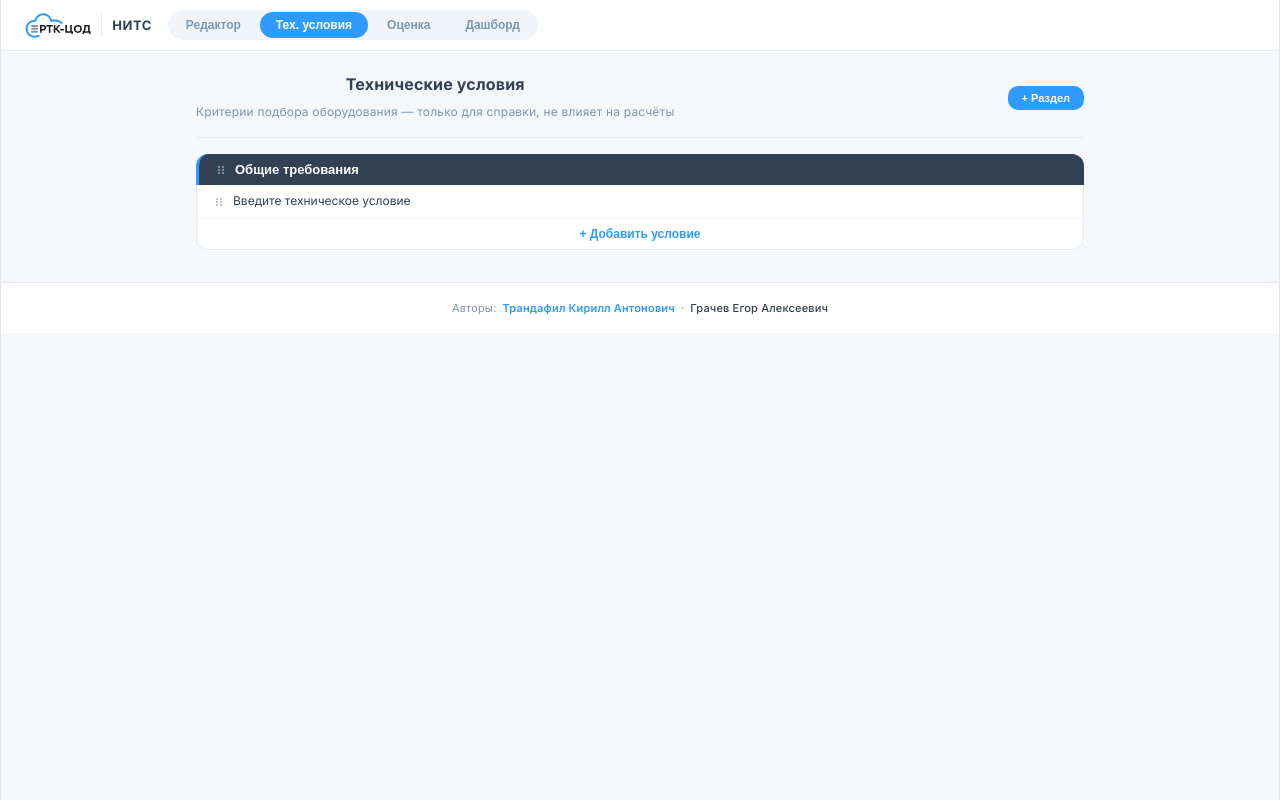
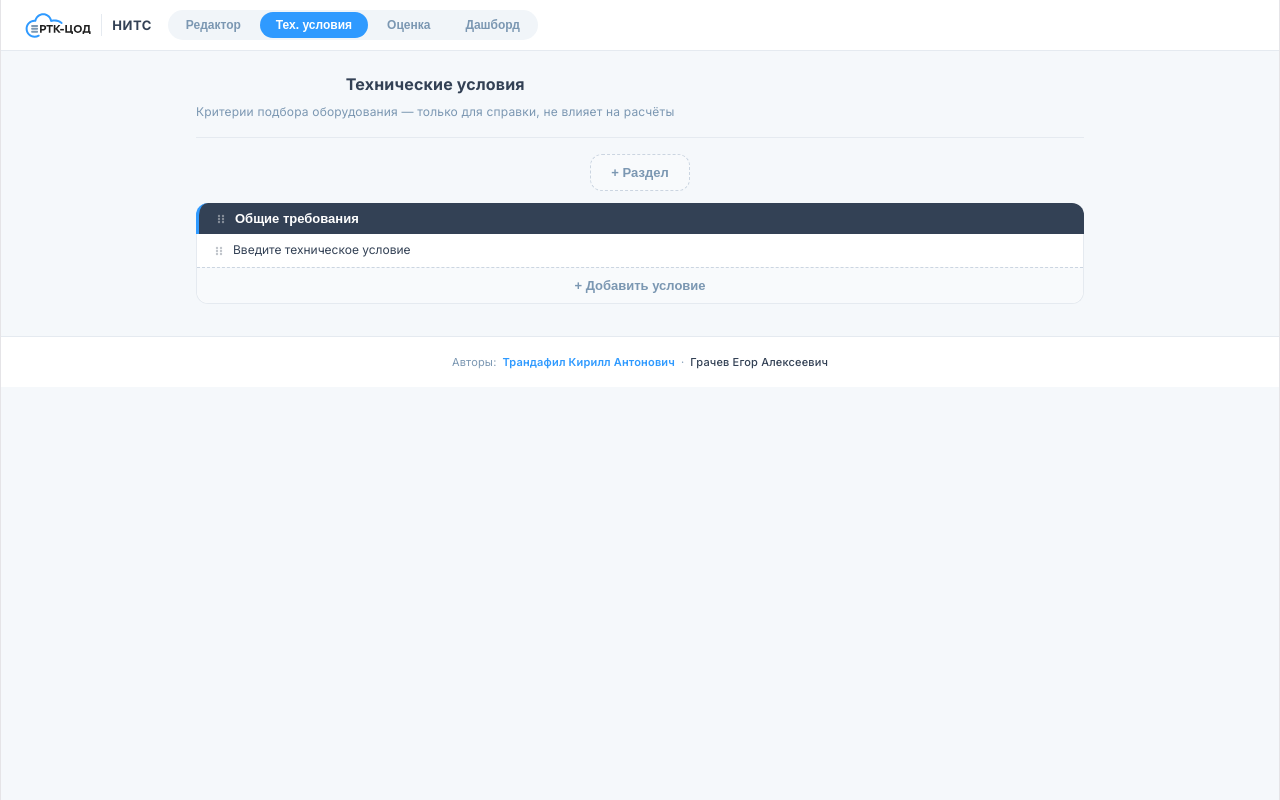
Before and after one commit to anezuf/Equipment-Testing, a React (Vite) app: page / in a window 1280 px wide. Both pictures are taken after a click on the button "Тех. условия". Built offline with nearby package versions, Linux system fonts and the light colour scheme.

Commit message:
feat: unified dashed button style + move + Раздел button

```diff
--- a/src/App.jsx
+++ b/src/App.jsx
@@ -340,8 +340,8 @@ export default function App(){
       .srow{display:flex;justify-content:space-between;padding:6px 14px;font-size:12px}
       .srow:nth-child(even){background:#F5F8FB}
       .sn{color:#7B97B2}.sv{font-weight:700}
-      .pdf-btn{display:block;margin:0 auto 24px;padding:10px 32px;border-radius:20px;border:none;background:#2F9AFF;color:#fff;font-size:14px;font-weight:700;cursor:pointer;font-family:Inter,system-ui,sans-serif}
-      .pdf-btn:hover{background:#1a7de6}
+      .pdf-btn{display:block;margin:0 auto 24px;padding:10px 20px;border-radius:12px;border:1.5px dashed #CBD5E1;background:#F8FAFC;color:#7B97B2;font-size:13px;font-weight:600;cursor:pointer;font-family:Inter,system-ui,sans-serif;transition:all 0.2s ease}
+      .pdf-btn:hover{border:1.5px solid #2F9AFF;background:#EFF6FF;color:#2F9AFF}
       .sec-block{break-inside:avoid}
       .row{break-inside:avoid}
       @media print{body{padding:16px}.pdf-btn{display:none!important}}
@@ -537,7 +537,7 @@ export default function App(){
         <div style={{display:"flex",gap:3,background:"#F1F5F9",borderRadius:20,padding:2}}>{navBtn("Редактор","editor")}{navBtn("Тех. условия","techspecs")}{navBtn("Оценка","input")}{navBtn("Дашборд","dashboard")}</div>
       </div>
       <div style={{display:"flex",gap:6,alignItems:"center"}}>
-        {view==="dashboard"&&<button className="btn-primary" onClick={exportPDF} style={{padding:"5px 12px",borderRadius:20,border:`1.5px solid ${B.blue}`,background:B.blue,color:"#fff",fontSize:11,fontWeight:600,cursor:"pointer",whiteSpace:"nowrap"}}>PDF</button>}
+        {view==="dashboard"&&<button className="btn-add-vendor" onClick={exportPDF} style={{padding:"6px 14px",borderRadius:12,border:"1.5px dashed #CBD5E1",background:"#F8FAFC",color:"#7B97B2",fontSize:11,fontWeight:600,cursor:"pointer",whiteSpace:"nowrap"}}>PDF</button>}
       </div>
     </div>
 
@@ -557,9 +557,9 @@ export default function App(){
             <svg width="13" height="13" viewBox="0 0 16 16" fill="none"><path d="M8 10V2M5 5l3-3 3 3M3 12h10" stroke="currentColor" strokeWidth="1.5" strokeLinecap="round" strokeLinejoin="round"/></svg>
             Сохранить
           </button>
-          <button className="btn-primary" onClick={addSection} style={{padding:"6px 14px",borderRadius:10,border:"none",background:B.blue,color:"#fff",fontSize:11,fontWeight:600,cursor:"pointer",whiteSpace:"nowrap"}}>+ Раздел</button>
         </div>
       </div>
+      <button className="btn-add-vendor" onClick={addSection} style={{padding:"10px 20px",borderRadius:12,border:"1.5px dashed #CBD5E1",background:"#F8FAFC",color:"#7B97B2",fontSize:13,fontWeight:600,cursor:"pointer",whiteSpace:"nowrap",marginBottom:12}}>+ Раздел</button>
       <DndContext sensors={sensors} collisionDetection={closestCenter} onDragStart={({active})=>setActiveSectionId(active.id)} onDragEnd={handleSectionDragEnd} onDragCancel={()=>setActiveSectionId(null)}>
         <SortableContext items={sections.map((_,si)=>`sec-${si}`)} strategy={verticalListSortingStrategy}>
           {sections.map((sec,si)=>
@@ -638,8 +638,8 @@ export default function App(){
           <div style={{fontSize:16,fontWeight:700,color:B.graphite}}>Технические условия</div>
           <div style={{fontSize:12,color:B.steel,marginTop:2}}>Критерии подбора оборудования — только для справки, не влияет на расчёты</div>
         </div>
-        <button className="btn-primary" onClick={()=>setTechSpecs(p=>[...p,{n:"Новый раздел",items:[{n:"Новое условие"}]}])} style={{padding:"6px 14px",borderRadius:10,border:"none",background:B.blue,color:"#fff",fontSize:11,fontWeight:600,cursor:"pointer",whiteSpace:"nowrap"}}>+ Раздел</button>
       </div>
+      <button className="btn-add-vendor" onClick={()=>setTechSpecs(p=>[...p,{n:"Новый раздел",items:[{n:"Новое условие"}]}])} style={{padding:"10px 20px",borderRadius:12,border:"1.5px dashed #CBD5E1",background:"#F8FAFC",color:"#7B97B2",fontSize:13,fontWeight:600,cursor:"pointer",whiteSpace:"nowrap",marginBottom:12}}>+ Раздел</button>
       {techSpecs.map((sec,si)=><div key={si} style={{marginBottom:12}}>
         <div draggable onDragStart={e=>{e.dataTransfer.setData("text",JSON.stringify({type:"ts-sec",si}));e.dataTransfer.effectAllowed="move";}} onDragOver={e=>{e.preventDefault();e.dataTransfer.dropEffect="move";}} onDrop={e=>{e.preventDefault();try{const d=JSON.parse(e.dataTransfer.getData("text"));if(d.type==="ts-sec"&&d.si!==si){const n=[...techSpecs];const [m]=n.splice(d.si,1);n.splice(si,0,m);setTechSpecs(n);}}catch{}}} style={{display:"flex",alignItems:"center",gap:8,padding:"8px 16px",background:B.graphite,borderRadius:"12px 12px 0 0",borderLeft:`3px solid ${VC[si%VC.length]}`,cursor:"grab"}}>
           <svg width="12" height="12" viewBox="0 0 12 12" style={{flexShrink:0,opacity:0.4}}><circle cx="4" cy="3" r="1.2" fill="#fff"/><circle cx="8" cy="3" r="1.2" fill="#fff"/><circle cx="4" cy="6" r="1.2" fill="#fff"/><circle cx="8" cy="6" r="1.2" fill="#fff"/><circle cx="4" cy="9" r="1.2" fill="#fff"/><circle cx="8" cy="9" r="1.2" fill="#fff"/></svg>
@@ -652,7 +652,7 @@ export default function App(){
             <textarea value={it.n} onChange={e=>{const v=e.target.value;e.target.style.height="auto";e.target.style.height=e.target.scrollHeight+"px";setTechSpecs(p=>p.map((s,i)=>i===si?{...s,items:s.items.map((x,j)=>j===ii?{...x,n:v}:x)}:s));}} onFocus={e=>{e.target.style.height="auto";e.target.style.height=e.target.scrollHeight+"px";}} rows={1} style={{flex:1,border:"none",background:"none",fontSize:12,color:B.graphite,outline:"none",resize:"none",overflow:"hidden",fontFamily:"Inter,system-ui,sans-serif",lineHeight:"1.4",padding:0}}/>
             {sec.items.length>1&&<button className="btn-icon-close" onClick={()=>setTechSpecs(p=>p.map((s,i)=>i===si?{...s,items:s.items.filter((_,j)=>j!==ii)}:s))} style={{background:"none",border:"none",color:B.steel,cursor:"pointer",fontSize:15,padding:"0 2px",flexShrink:0}}>×</button>}
           </div>)}
-          <button className="btn-secondary" onClick={()=>setTechSpecs(p=>p.map((s,i)=>i===si?{...s,items:[...s.items,{n:"Новое условие"}]}:s))} style={{width:"100%",padding:"8px",border:"none",borderTop:`1px solid #F1F5F9`,background:"none",color:B.blue,fontSize:12,fontWeight:600,cursor:"pointer",borderRadius:"0 0 12px 12px"}}>+ Добавить условие</button>
+          <button className="btn-add-vendor" onClick={()=>setTechSpecs(p=>p.map((s,i)=>i===si?{...s,items:[...s.items,{n:"Новое условие"}]}:s))} style={{width:"100%",padding:"10px",border:"none",borderTop:"1.5px dashed #CBD5E1",background:"#F8FAFC",color:"#7B97B2",fontSize:13,fontWeight:600,cursor:"pointer",borderRadius:"0 0 12px 12px"}}>+ Добавить условие</button>
         </div>
       </div>)}
     </div>}
--- a/src/index.css
+++ b/src/index.css
@@ -200,6 +200,7 @@ button {
 }
 .btn-file-upload:active { background-color: #dbeafe !important; }
 
+
 /* "Добавить вендора" — dashed border becomes solid blue on hover */
 .btn-add-vendor:hover {
   border: 2px solid #2F9AFF !important;
```
